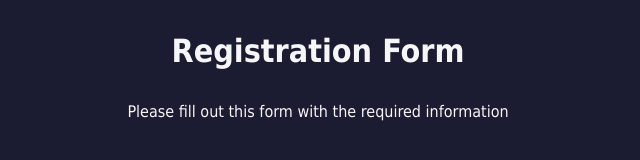
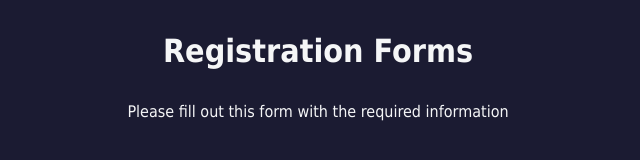
Before and after one commit to pavithra-deepika/register-form, a plain HTML site: page index.html in a window 1280 px wide. Shown: the top 160 px of the page, without its empty margins (322-962 px from the left). Drawn offline with Linux system fonts and the light colour scheme.

Commit message:
some changes

```diff
--- a/index.html
+++ b/index.html
@@ -7,7 +7,7 @@
   </head>
 
   <body>
-    <h1>Registration Form</h1>
+    <h1>Registration Forms</h1>
     <p>Please fill out this form with the required information</p>
     <form method="post" action="https://register-demo.freecodecamp.org">
       <fieldset>
```
